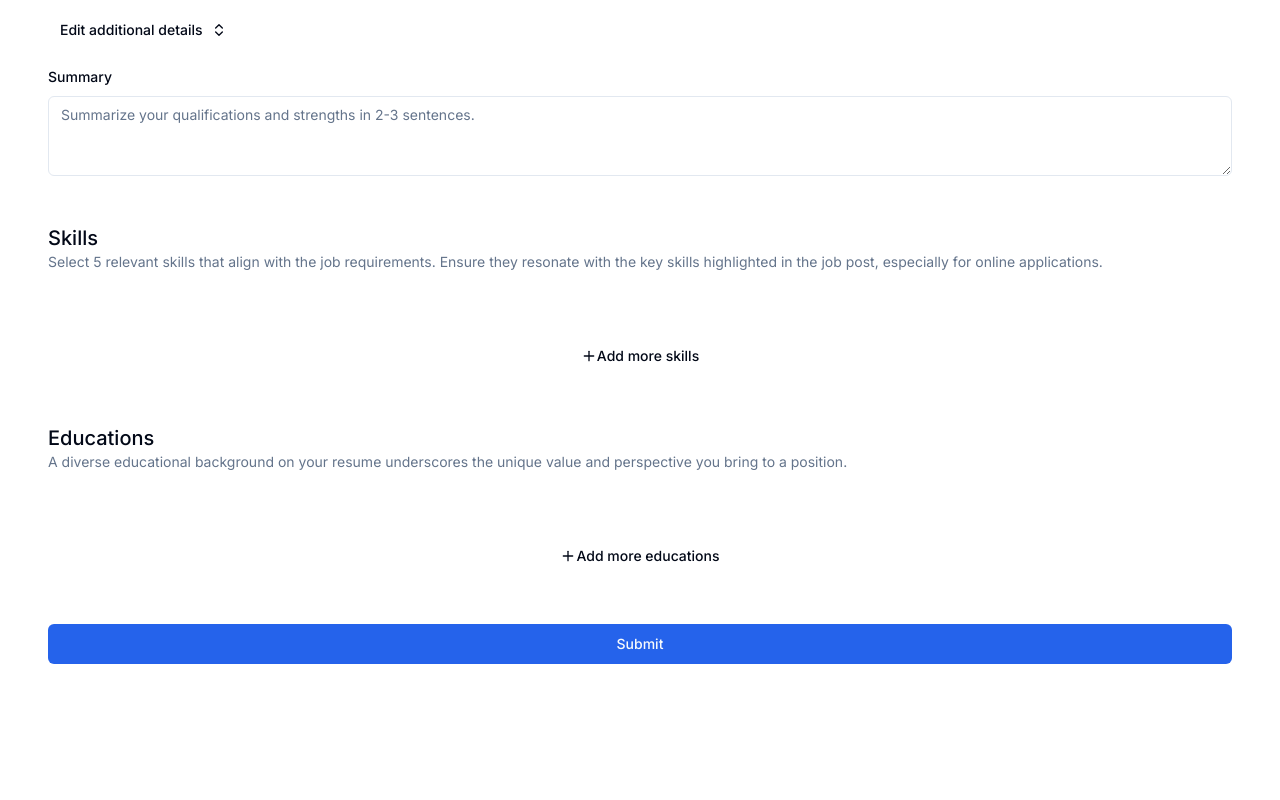
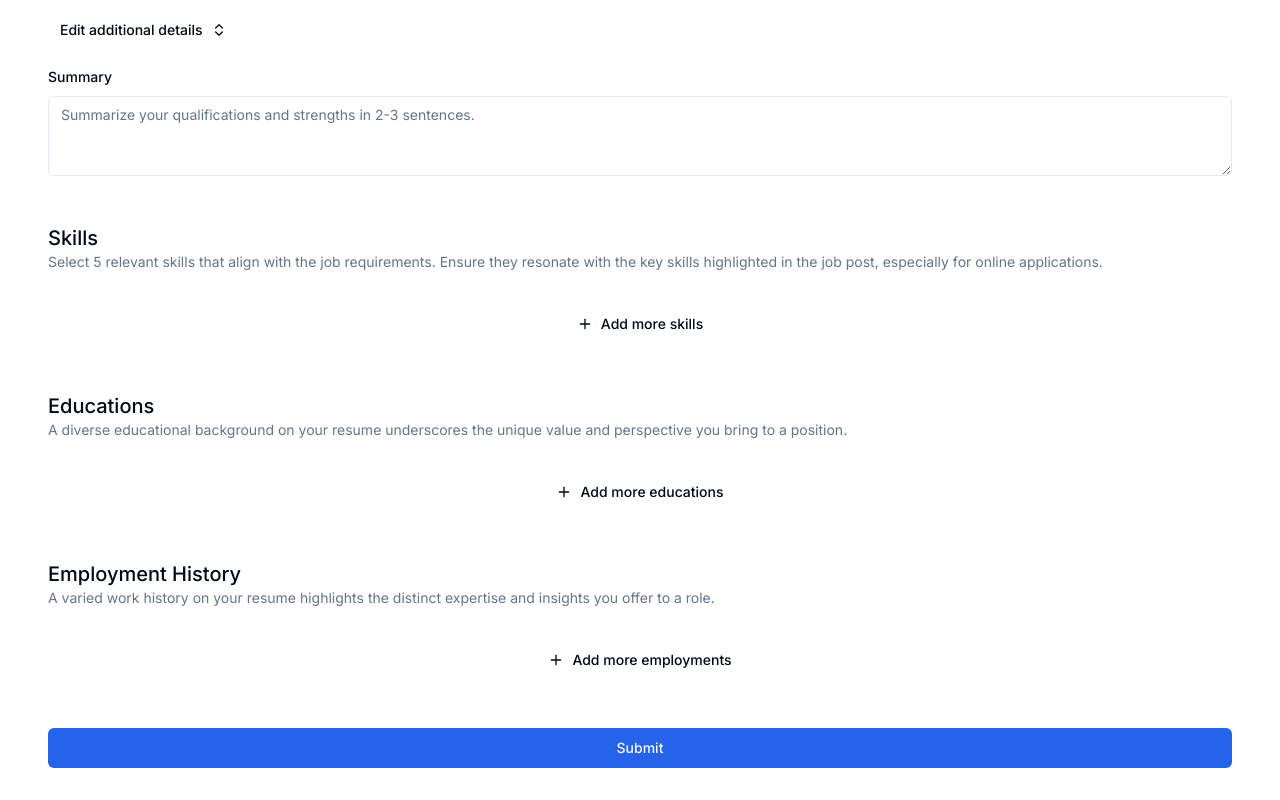
Before and after one commit to yowkah/resume-builder, a Next.js app: page /resume in a window 1280 px wide. Shown: the part 328-1128 px from the top of the page. Before the commit the page ends 1024 px from the top, so only its background shows below. Built offline with nearby package versions, Linux system fonts and the light colour scheme.

Commit message:
feat: added employment history section

```diff
--- a/src/app/resume/_components/resume-form.tsx
+++ b/src/app/resume/_components/resume-form.tsx
@@ -62,6 +62,7 @@ const SECTIONS = {
   personalDetails: PersonalDetails,
   skills: Skills,
   educations: Educations,
+  employmentHistory: EmploymentHistory,
 };
 
 type SectionProps = {
@@ -97,6 +98,11 @@ const defaultValues: Schema = {
       title: "Educations",
       type: "educations",
       educations: [],
+    },
+    {
+      title: "Employment History",
+      type: "employmentHistory",
+      employments: [],
     },
   ],
 };
@@ -155,12 +161,27 @@ const educationsSchema = z.object({
   ),
 });
 
+const employmentHistorySchema = z.object({
+  type: z.literal("employmentHistory"),
+  title: z.string().default("Employment History"),
+  employments: z.array(
+    z.object({
+      jobTitle: z.string(),
+      company: z.string(),
+      startDate: z.string(),
+      endDate: z.string(),
+      description: z.string(),
+    })
+  ),
+});
+
 const schema = z.object({
   sections: z.array(
     z.discriminatedUnion("type", [
       personalDetailsSchema,
       skillsSchema,
       educationsSchema,
+      employmentHistorySchema,
     ])
   ),
 });
@@ -380,6 +401,7 @@ function Skills(props: SectionProps) {
           especially for online applications.
         </p>
       </div>
+      {fields.length > 0 && (
         <div className="flex flex-col gap-4">
           {fields.map((field, index) => {
             return (
@@ -561,13 +583,14 @@ function Skills(props: SectionProps) {
             );
           })}
         </div>
+      )}
 
       <Button
         variant="ghost"
         type="button"
         onClick={() => append({ name: "", level: "novice" })}
       >
-        <PlusIcon className="w-4 h-4" /> Add more skills
+        <PlusIcon className="w-4 h-4 mr-2" /> Add more skills
       </Button>
     </section>
   );
@@ -610,6 +633,7 @@ function Educations(props: SectionProps) {
           value and perspective you bring to a position.
         </p>
       </div>
+      {fields.length > 0 && (
         <div className="flex flex-col gap-4">
           {fields.map((field, index) => {
             return (
@@ -622,7 +646,9 @@ function Educations(props: SectionProps) {
                     >
                       <span>
                         {degree(index) || "(Not specified)"}&nbsp;
-                      {degree(index) && school(index) && `at ${school(index)}`}
+                        {degree(index) &&
+                          school(index) &&
+                          `at ${school(index)}`}
                       </span>
                       <span className="text-muted-foreground font-normal capitalize text-sm">
                         {startDate(index) && endDate(index)
@@ -636,7 +662,9 @@ function Educations(props: SectionProps) {
                       <DialogTitle>Edit education</DialogTitle>
                       <DialogDescription>
                         {degree(index) || "(Not specified)"}&nbsp;
-                      {degree(index) && school(index) && `at ${school(index)}`}
+                        {degree(index) &&
+                          school(index) &&
+                          `at ${school(index)}`}
                       </DialogDescription>
                     </DialogHeader>
                     <FormField
@@ -748,6 +776,7 @@ function Educations(props: SectionProps) {
             );
           })}
         </div>
+      )}
 
       <Button
         variant="ghost"
@@ -762,7 +791,214 @@ function Educations(props: SectionProps) {
           })
         }
       >
-        <PlusIcon className="w-4 h-4" /> Add more educations
+        <PlusIcon className="w-4 h-4 mr-2" /> Add more educations
+      </Button>
+    </section>
+  );
+}
+
+function EmploymentHistory(props: SectionProps) {
+  const methods = useFormContext<Schema>();
+
+  const { fields, append, remove } = useFieldArray({
+    control: methods.control,
+    name: `sections.${props.index}.employments`,
+  });
+
+  function jobTitle(index: number) {
+    return methods.watch(
+      `sections.${props.index}.employments.${index}.jobTitle`
+    );
+  }
+
+  function company(index: number) {
+    return methods.watch(
+      `sections.${props.index}.employments.${index}.company`
+    );
+  }
+
+  function startDate(index: number) {
+    return methods.watch(
+      `sections.${props.index}.employments.${index}.startDate`
+    );
+  }
+
+  function endDate(index: number) {
+    return methods.watch(
+      `sections.${props.index}.employments.${index}.endDate`
+    );
+  }
+
+  return (
+    <section className="flex flex-col gap-8">
+      <div>
+        <h3 className="text-xl font-medium">
+          {methods.watch(`sections.${props.index}.title`)}
+        </h3>
+        <p className="text-sm text-muted-foreground">
+          A varied work history on your resume highlights the distinct expertise
+          and insights you offer to a role.
+        </p>
+      </div>
+      {fields.length > 0 && (
+        <div className="flex flex-col gap-4">
+          {fields.map((field, index) => {
+            return (
+              <div key={field.id} className="flex items-center gap-2">
+                <Dialog>
+                  <DialogTrigger asChild>
+                    <Button
+                      variant="outline"
+                      className="flex flex-1 flex-col h-auto items-start"
+                    >
+                      <span>
+                        {jobTitle(index) || "(Not specified)"}&nbsp;
+                        {jobTitle(index) &&
+                          company(index) &&
+                          `at ${company(index)}`}
+                      </span>
+                      <span className="text-muted-foreground font-normal capitalize text-sm">
+                        {startDate(index) && endDate(index)
+                          ? `${startDate(index)} - ${endDate(index)}`
+                          : "June 2022 - Present"}
+                      </span>
+                    </Button>
+                  </DialogTrigger>
+                  <DialogContent className="">
+                    <DialogHeader>
+                      <DialogTitle>Edit employment</DialogTitle>
+                      <DialogDescription>
+                        {jobTitle(index) || "(Not specified)"}&nbsp;
+                        {jobTitle(index) &&
+                          company(index) &&
+                          `at ${company(index)}`}
+                      </DialogDescription>
+                    </DialogHeader>
+                    <FormField
+                      control={methods.control}
+                      name={`sections.${props.index}.employments.${index}.jobTitle`}
+                      render={({ field }) => (
+                        <FormItem>
+                          <FormLabel>Job Title</FormLabel>
+                          <FormControl>
+                            <Input placeholder="Job Title" {...field} />
+                          </FormControl>
+                        </FormItem>
+                      )}
+                    />
+                    <FormField
+                      control={methods.control}
+                      name={`sections.${props.index}.employments.${index}.company`}
+                      render={({ field }) => (
+                        <FormItem>
+                          <FormLabel>Company</FormLabel>
+                          <FormControl>
+                            <Input placeholder="Company" {...field} />
+                          </FormControl>
+                        </FormItem>
+                      )}
+                    />
+                    <div className="grid grid-cols-2 gap-4">
+                      <FormField
+                        control={methods.control}
+                        name={`sections.${props.index}.employments.${index}.startDate`}
+                        render={({ field }) => (
+                          <FormItem>
+                            <FormLabel>Start Date</FormLabel>
+                            <FormControl>
+                              <Input placeholder="Start Date" {...field} />
+                            </FormControl>
+                          </FormItem>
+                        )}
+                      />
+                      <FormField
+                        control={methods.control}
+                        name={`sections.${props.index}.employments.${index}.endDate`}
+                        render={({ field }) => (
+                          <FormItem>
+                            <FormLabel>End Date</FormLabel>
+                            <FormControl>
+                              <Input placeholder="End date" {...field} />
+                            </FormControl>
+                          </FormItem>
+                        )}
+                      />
+                    </div>
+                    <FormField
+                      control={methods.control}
+                      name={`sections.${props.index}.employments.${index}.description`}
+                      render={({ field }) => (
+                        <FormItem>
+                          <FormLabel>Description</FormLabel>
+                          <FormControl>
+                            <Textarea
+                              placeholder="Managed team projects, coordinated client meetings, and analyzed sales data."
+                              {...field}
+                            />
+                          </FormControl>
+                        </FormItem>
+                      )}
+                    />
+                  </DialogContent>
+                </Dialog>
+                <DropdownMenu>
+                  <DropdownMenuTrigger asChild>
+                    <Button size="icon" variant="ghost" type="button">
+                      <MoreVerticalIcon className="w-4 h-4" />
+                    </Button>
+                  </DropdownMenuTrigger>
+                  <DropdownMenuContent>
+                    <AlertDialog>
+                      <AlertDialogTrigger asChild>
+                        <DropdownMenuItem onSelect={(e) => e.preventDefault()}>
+                          <Trash2Icon className="w-4 h-4 mr-2" /> Delete
+                        </DropdownMenuItem>
+                      </AlertDialogTrigger>
+                      <AlertDialogContent>
+                        <AlertDialogHeader>
+                          <AlertDialogTitle>
+                            Would you like to remove this employment?
+                          </AlertDialogTitle>
+                          <AlertDialogDescription>
+                            This action cannot be undone. The employment &nbsp;
+                            <span>
+                              {methods.watch(
+                                `sections.${props.index}.employments.${index}.jobTitle`
+                              ) || "(Not specified)"}
+                            </span>
+                            &nbsp; will be permanently removed from your resume.
+                          </AlertDialogDescription>
+                        </AlertDialogHeader>
+                        <AlertDialogFooter>
+                          <AlertDialogCancel>Cancel</AlertDialogCancel>
+                          <AlertDialogAction onClick={() => remove(index)}>
+                            Delete
+                          </AlertDialogAction>
+                        </AlertDialogFooter>
+                      </AlertDialogContent>
+                    </AlertDialog>
+                  </DropdownMenuContent>
+                </DropdownMenu>
+              </div>
+            );
+          })}
+        </div>
+      )}
+
+      <Button
+        variant="ghost"
+        type="button"
+        onClick={() =>
+          append({
+            company: "",
+            jobTitle: "",
+            startDate: "",
+            endDate: "",
+            description: "",
+          })
+        }
+      >
+        <PlusIcon className="w-4 h-4 mr-2" /> Add more employments
       </Button>
     </section>
   );
--- a/src/app/resume/page.tsx
+++ b/src/app/resume/page.tsx
@@ -1,6 +1,6 @@
 import ResumeForm from "./_components/resume-form";
 
-export default function Resume() {
+export default function Builder() {
   return (
     <div>
       <ResumeForm />
```
Lines whose indentation alone changed are shown as unchanged.
